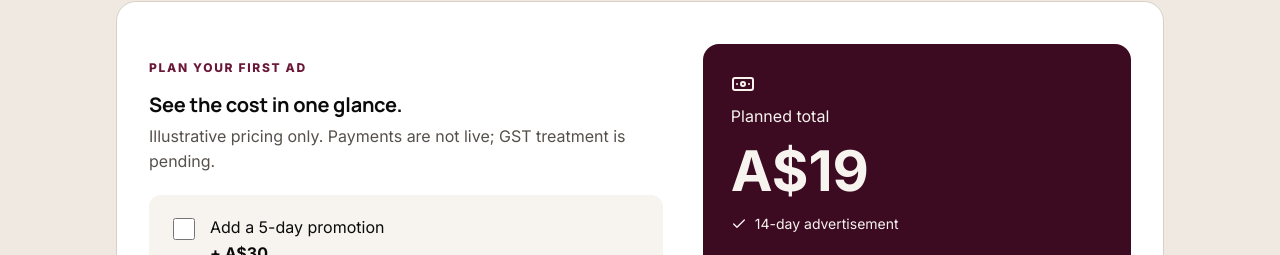
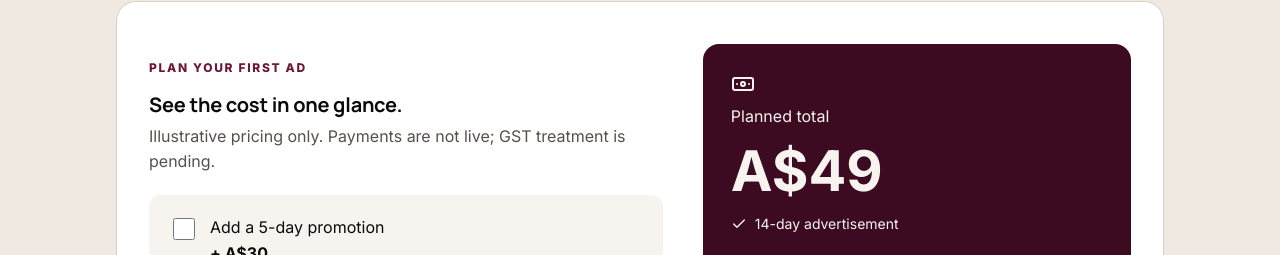
Before and after one commit to BSaumil/NUA-CREW, a Next.js app in the folder apps/site/: page /pricing in a window 1280 px wide. Shown: the part 2045-2300 px from the top of the page. Built offline with nearby package versions, Linux system fonts and the light colour scheme.

Commit message:
pricing: set 14-day advertisement A$49 and combined option A$79 (apps/site/app/price-preview.tsx)

```diff
--- a/apps/site/app/price-preview.tsx
+++ b/apps/site/app/price-preview.tsx
@@ -22,7 +22,7 @@ export function PricePreview() {
       <div className="price-preview__total" role="status" aria-live="polite">
         <Banknote size={24} aria-hidden="true" />
         <span>Planned total</span>
-        <strong>A${promote ? 49 : 19}</strong>
+        <strong>A${promote ? 79 : 49}</strong>
         <p>
           <Check size={16} aria-hidden="true" />
           14-day advertisement{promote ? ' + 5-day promotion' : ''}
```
